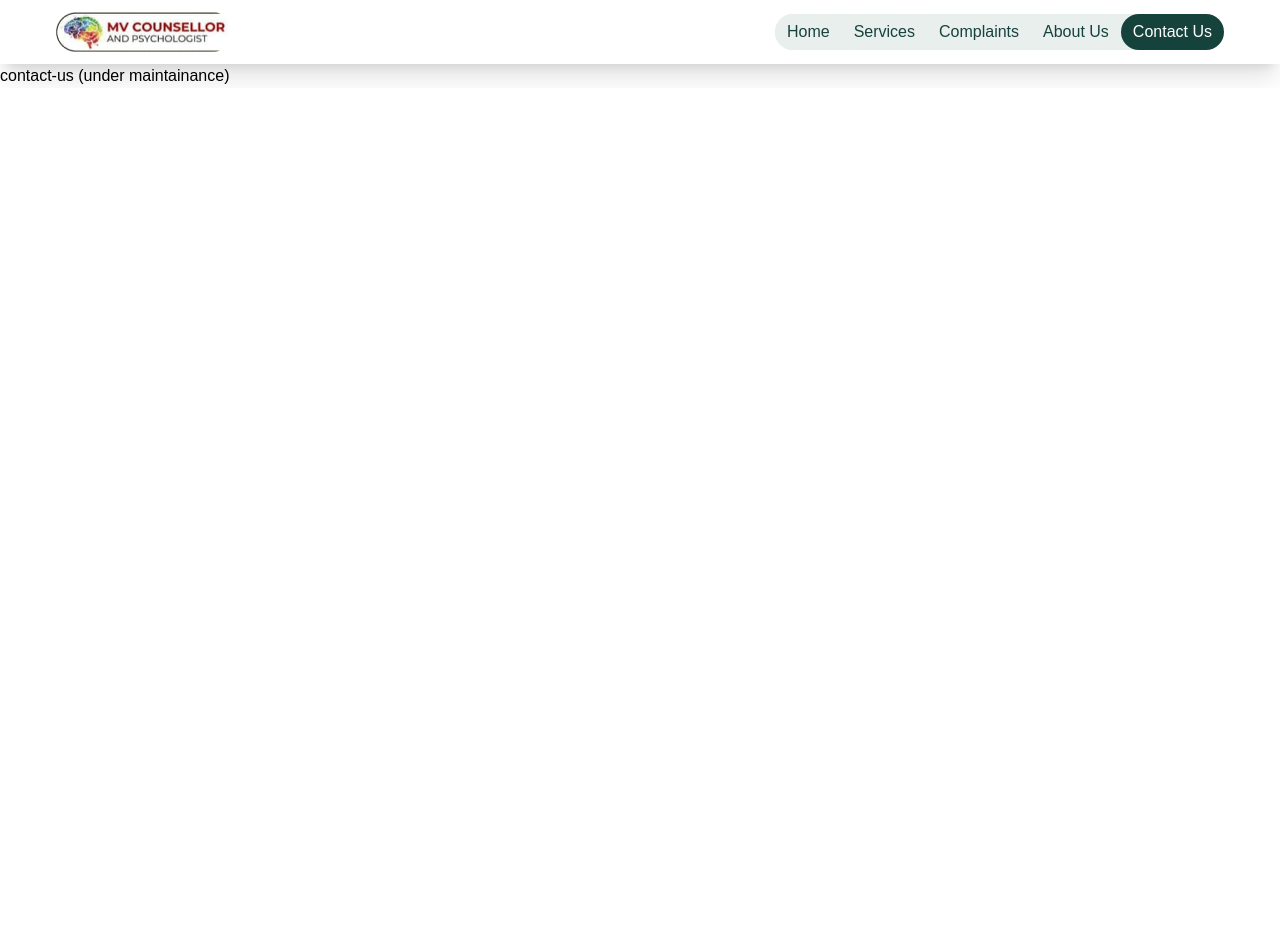
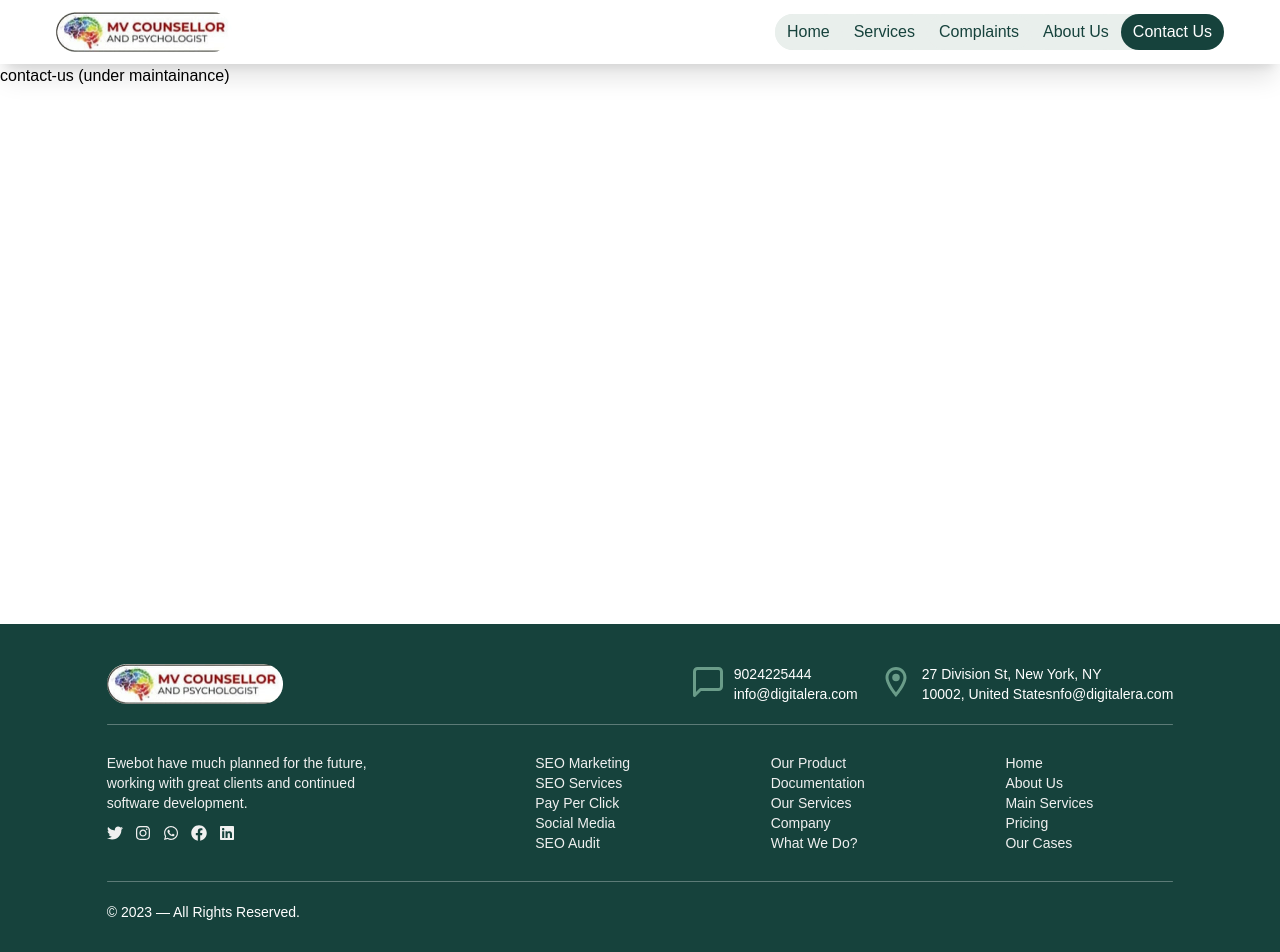
Before and after one commit to Rishikeshari7/MvCouncellor, a Next.js app: page /contact-us in a window 1280 px wide. Shown: the top 952 px of the page. Before the commit the page ends 800 px from the top, so only its background shows below. Built offline with nearby package versions, Linux system fonts and the light colour scheme.

Commit message:
created footer

```diff
--- a/src/app/layout.js
+++ b/src/app/layout.js
@@ -1,6 +1,7 @@
 import localFont from "next/font/local";
 import "./globals.css";
 import Navbar from "@/components/Navbar";
+import Footer from "@/components/Footer";
 
 const geistSans = localFont({
   src: "./fonts/GeistVF.woff",
@@ -26,7 +27,8 @@ export default function RootLayout({ children }) {
       >
       <div className="flex flex-col max-w-screen overflow-hidden" >
         <div><Navbar/></div>
-        <div>{children}</div>
+        <div className="min-h-[70vh]">{children}</div>
+        <div><Footer/></div>
       </div>
 
       </body>
--- /dev/null
+++ b/src/components/Footer.js
@@ -0,0 +1,130 @@
+import React from "react";
+import Image from "next/image";
+import MvcouncellorLogo from "../../public/MvcouncellorLogo.png";
+import { FiMessageSquare } from "react-icons/fi";
+import { MdOutlineLocationOn } from "react-icons/md";
+import { FaTwitter, FaInstagram, FaWhatsapp, FaFacebook, FaLinkedin } from "react-icons/fa";
+import {aboutData} from "@/data/aboutData"
+
+const Footer = () => {
+  const contactDetails = [
+    {
+      id: 1,
+      title: "9024225444",
+      desc: "info@digitalera.com",
+      icons: <FiMessageSquare />,
+    },
+    {
+      id: 2,
+      title: "27 Division St, New York, NY",
+      desc: "10002, United Statesnfo@digitalera.com",
+      icons: <MdOutlineLocationOn />,
+    },
+  ];
+  const socialIcons = [
+    {
+        id: 1,
+        name: "Twitter",
+        icon: <FaTwitter />,
+        url: "https://twitter.com",
+    },
+    {
+        id: 2,
+        name: "Instagram",
+        icon: <FaInstagram />,
+        url: "https://instagram.com",
+    },
+    {
+        id: 3,
+        name: "WhatsApp",
+        icon: <FaWhatsapp />,
+        url: "https://whatsapp.com",
+    },
+    {
+        id: 4,
+        name: "Facebook",
+        icon: <FaFacebook />,
+        url: "https://facebook.com",
+    },
+    {
+        id: 5,
+        name: "LinkedIn",
+        icon: <FaLinkedin />,
+        url: "https://linkedin.com",
+    }
+];
+  return (
+    <div className="bg-customGreen text-white flex justify-center items-center ">
+      <div className="flex w-10/12 flex-col gap-3 sm:gap-5 my-5 sm:my-10 ">
+        {/* 1 */}
+        <div className="flex flex-col md:flex-row  justify-between items-start md:items-center gap-3">
+          <Image src={MvcouncellorLogo} className=" w-32 sm:w-44" />
+          <div className="flex flex-col sm:flex-row justify-center gap-2 sm:gap-5 items-start sm:items-center">
+            {contactDetails.map((data) => (
+              <div
+                key={data.id}
+                className="flex items-start justify-center gap-2"
+              >
+                <div className=" text-2xl sm:text-4xl text-customLightgreen">
+                  {data.icons}
+                </div>
+                <div className="flex text-[0.8rem] sm:text-sm flex-col items-start justify-center">
+                  <p>{data.title}</p>
+                  <p>{data.desc}</p>
+                </div>
+              </div>
+            ))}
+          </div>
+        </div>
+        <div className="flex flex-1 border-t border-white/30 rounded-full"></div>
+        {/* 2 */}
+        <div className="flex text-customWhite justify-between gap-8 items-start my-2 pr-10 sm:pr-20">
+          <div className="flex  flex-col items-start justify-between gap-3">
+            <p className="max-w-72 text-[0.75rem] sm:text-sm ">
+              Ewebot have much planned for the future, working with great
+              clients and continued software development.
+            </p>
+            <div className="flex  gap-3 items-center justify-between">
+                {
+                    socialIcons.map(data=>(
+                        <div key={data.id} title={data.name} >{data.icon}</div>
+                    ))
+                }
+            </div>
+          </div>
+          {aboutData.map(data => (
+        <div key={data.id} className={`flex ${data.id === 1 && "hidden md:block"} ${data.id === 2 && "hidden custom:block"} text-sm flex-col`}>
+          {/* Default layout for screens above sm */}
+          <div className="hidden sm:block">
+            {data.items.map((item, index) => (
+              <p key={index}>{item}</p>
+            ))}
+          </div>
+
+          {/* Layout for screens below sm */}
+          <div className="block sm:hidden">
+            {/* Split the items into two halves */}
+            <div className="grid text-[0.75rem] sm:text-sm grid-cols-2 gap-4">
+              <div>
+                {data.items.slice(0, Math.ceil(data.items.length / 2)).map((item, index) => (
+                  <p key={index}>{item}</p>
+                ))}
+              </div>
+              <div>
+                {data.items.slice(Math.ceil(data.items.length / 2)).map((item, index) => (
+                  <p key={index}>{item}</p>
+                ))}
+              </div>
+            </div>
+          </div>
+        </div>
+      ))}
+        </div>
+        <div className="flex flex-1 border-t border-white/30 rounded-full"></div>
+        <p className="text-sm" >© 2023 — All Rights Reserved.</p>
+      </div>
+    </div>
+  );
+};
+
+export default Footer;
--- a/src/components/homepage/ImageBgSection.js
+++ b/src/components/homepage/ImageBgSection.js
@@ -90,7 +90,7 @@ const ImageBgSection = () => {
       <div className="flex flex-col gap-6 sm:gap-10 justify-center w-full mt-10 sm:mt-20 py-8 sm:py-14 items-center flex-1 bg-customLightgreen2 ">
       <p className=" text-xl sm:text-4xl font-bold text-customGreen" >Your Path to Mental Wellness</p>
       <div className=" w-10/12 flex flex-col justify-center items-center mx-auto gap-5">
-        <div className=" grid grid-cols-2 sm:flex w-full flex-wrap gap-4 items-stretch justify-between">
+        <div className=" grid grid-cols-2 sm:flex w-full flex-wrap gap-2 sm:gap-4 items-stretch justify-between">
           {services.map((data) => (
             <div
               key={data.id}
--- /dev/null
+++ b/src/data/aboutData.js
@@ -0,0 +1,14 @@
+export const aboutData = [
+    {
+        id: 1,
+        items: ["SEO Marketing", "SEO Services", "Pay Per Click", "Social Media", "SEO Audit"]
+    },
+    {
+        id: 2,
+        items: ["Our Product", "Documentation", "Our Services", "Company", "What We Do?"]
+    },
+    {
+        id: 3,
+        items: ["Home", "About Us", "Main Services", "Pricing", "Our Cases"]
+    }
+];
--- a/tailwind.config.js
+++ b/tailwind.config.js
@@ -18,6 +18,7 @@ module.exports = {
         customGreen2:"#21635A",
         customAlgaegreen:"#48490F",
         customAlgaegreen2:"#908E6C",
+        customWhite:"#F0F0F0",
 
       },
        screens: {
```
